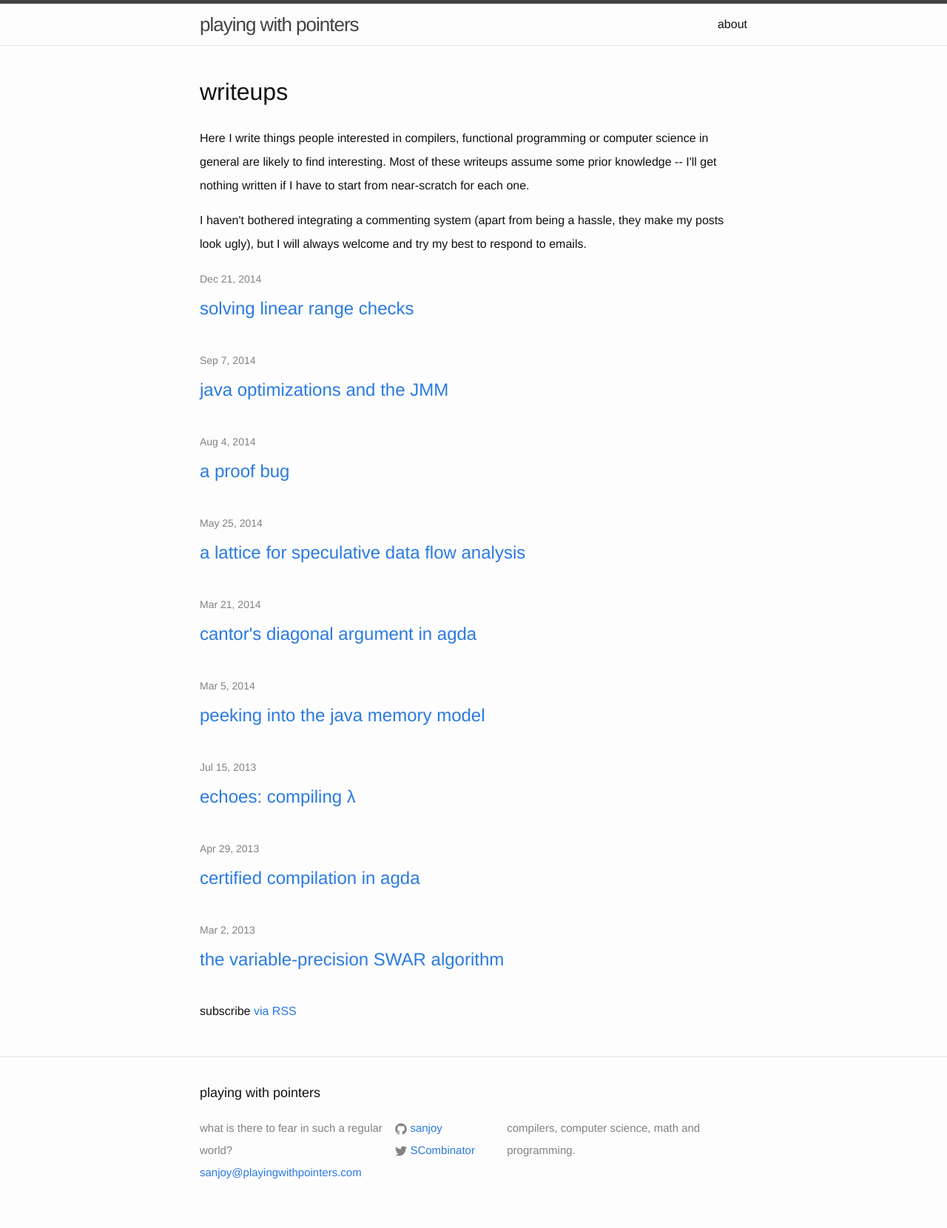
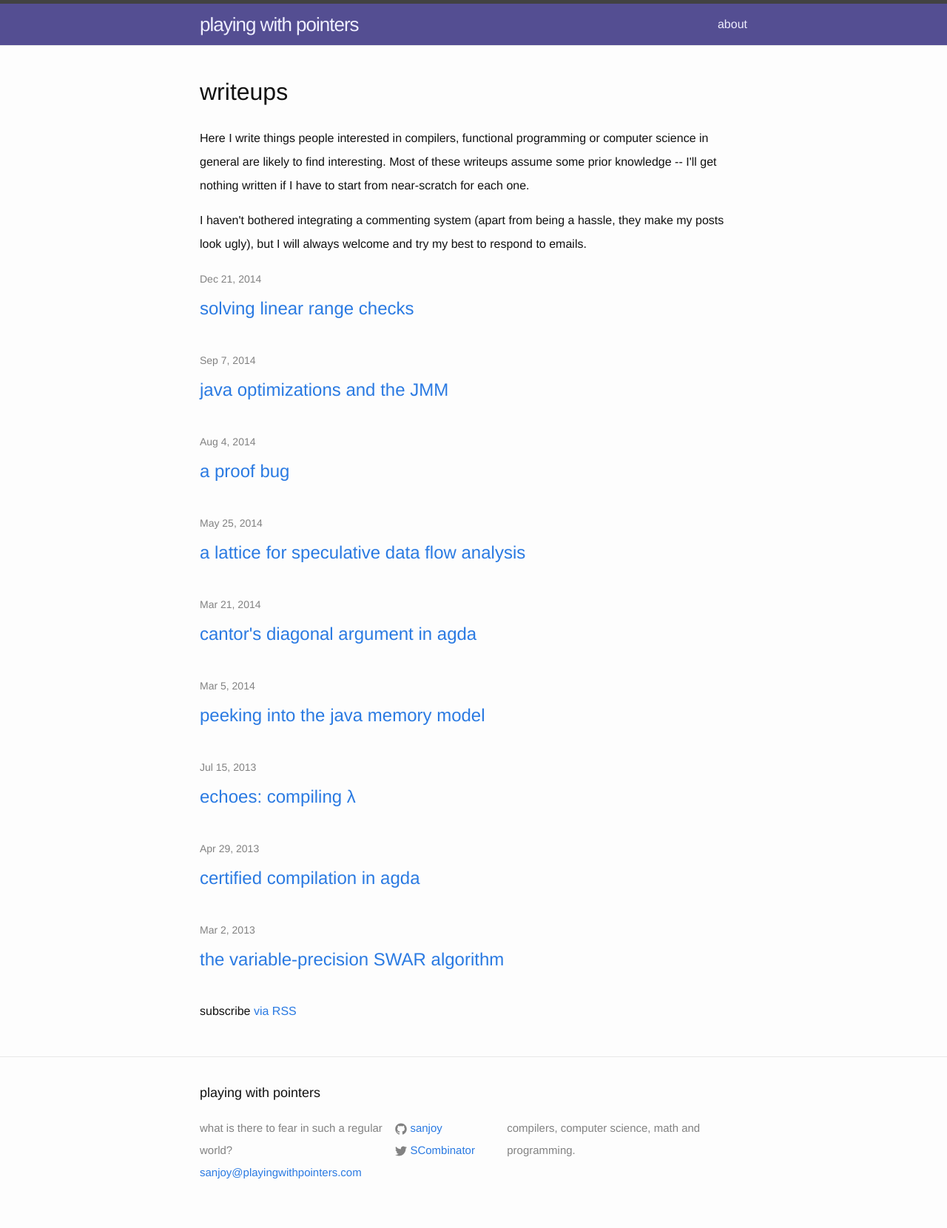
Before and after one commit to sanjoy/playingwithpointers.com, a Jekyll site: the page built from index.html, in a window 1280 px wide. Shown: the whole page at 74% size. Built offline with Jekyll 4.4.1, drawn with Linux system fonts in a browser that asks for light colours.

Commit message:
blue header

```diff
--- a/_sass/_layout.scss
+++ b/_sass/_layout.scss
@@ -4,6 +4,7 @@
 .site-header {
     border-top: 5px solid $grey-color-dark;
     border-bottom: 1px solid $grey-color-light;
+    background-color: $grey-blue-color;
     min-height: 56px;
 
     // Positioning context for the mobile navigation icon
@@ -15,11 +16,12 @@
     line-height: 56px;
     letter-spacing: -1px;
     margin-bottom: 0;
+    color: $white-blue-color;
     float: left;
 
     &,
     &:visited {
-        color: $grey-color-dark;
+        color: $white-blue-color;
     }
 }
 
@@ -32,7 +34,7 @@
     }
 
     .page-link {
-        color: $text-color;
+        color: $white-blue-color;
         line-height: $base-line-height;
 
         // Gaps between nav items, but not on the first one
@@ -80,6 +82,7 @@
         }
 
         .page-link {
+	    color: $text-color;
             display: block;
             padding: 5px 10px;
         }
--- a/css/main.scss
+++ b/css/main.scss
@@ -21,6 +21,9 @@ $brand-color:      #2a7ae2;
 $grey-color:       #828282;
 $grey-color-light: lighten($grey-color, 40%);
 $grey-color-dark:  darken($grey-color, 25%);
+
+$grey-blue-color:  #544E92;
+$white-blue-color: #efefff;
 
 $on-palm:          600px;
 $on-laptop:        800px;
```
